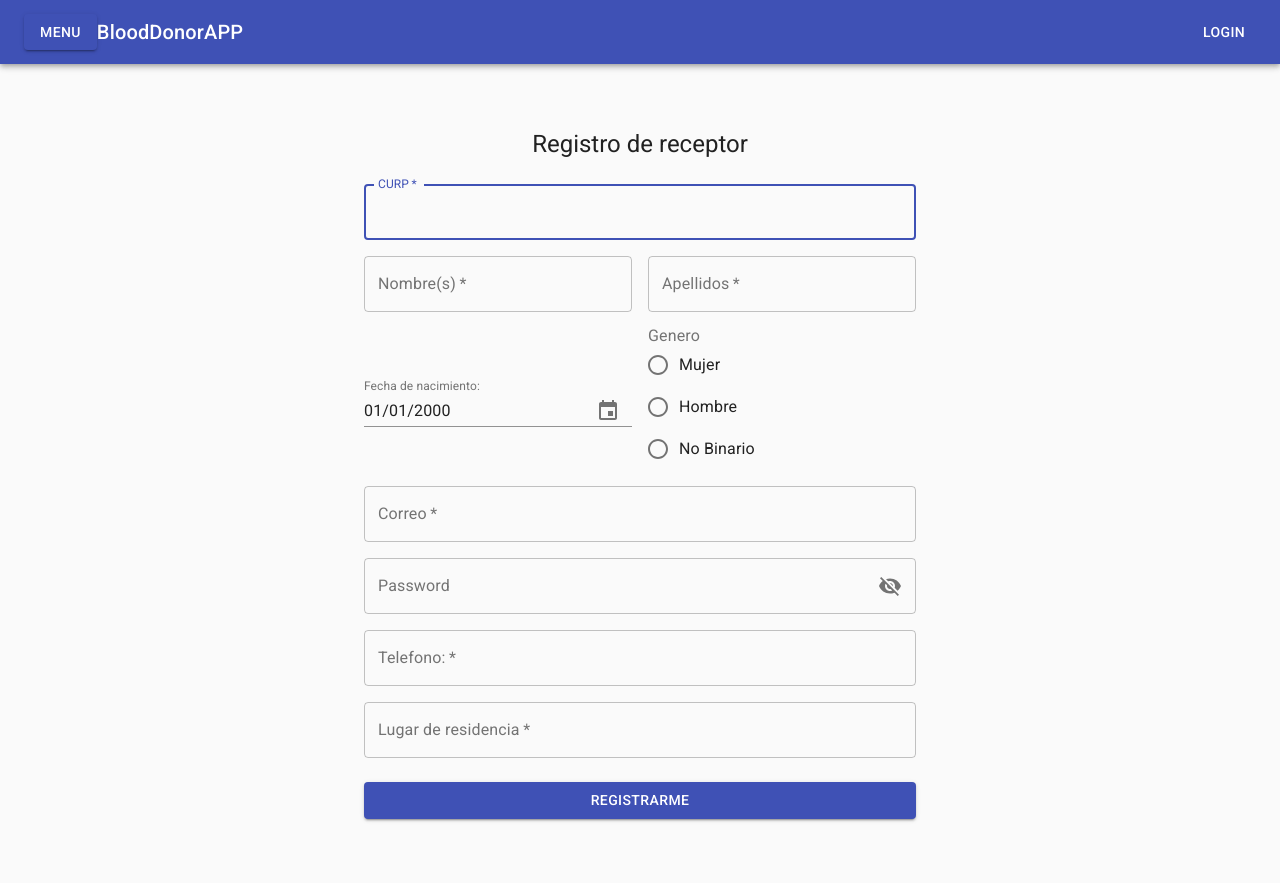
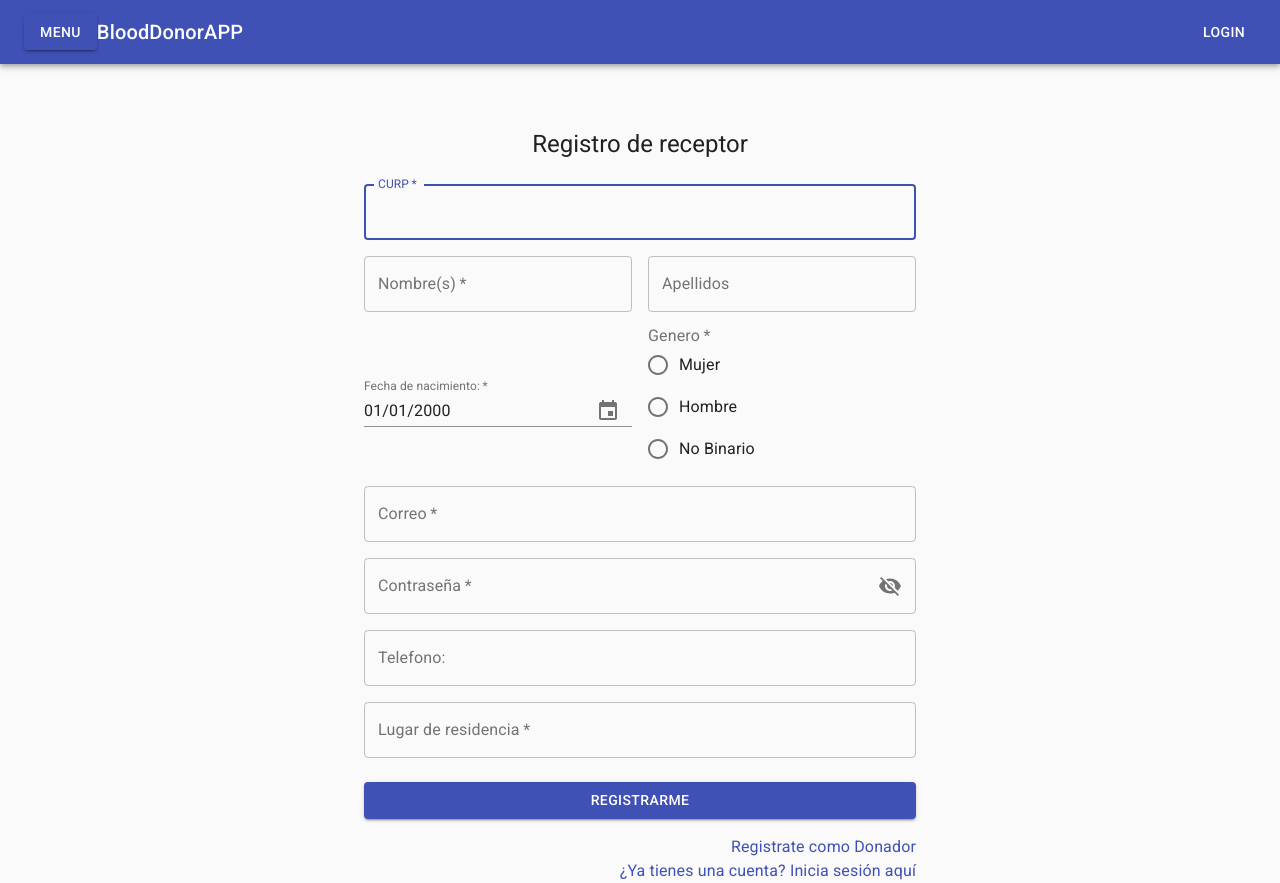
Before and after one commit to jcarlosaglez/BloodDonors-React, a React (Create React App) app: page /SignIn in a window 1280 px wide. Before the commit the page ends 835 px from the top, so only its background shows below. Built offline with nearby package versions, Linux system fonts and the light colour scheme.

Commit message:
Aregando retroalimentación

```diff
--- a/src/components/Signin.js
+++ b/src/components/Signin.js
@@ -23,6 +23,7 @@ import InputAdornment from '@material-ui/core/InputAdornment';
 import IconButton from '@material-ui/core/IconButton';
 import Visibility from '@material-ui/icons/Visibility';
 import VisibilityOff from '@material-ui/icons/VisibilityOff';
+import Link from '@material-ui/core/Link';
 
 import "../css/Form.css";
 // import InputOfText from "./InputOfText";
@@ -43,6 +44,8 @@ function Signin() {
     })
     const [birthday, setBirthday] = React.useState(new Date());
     const[showPassword, setShowPassword] = React.useState(false);
+    const [errors, setErrors] = React.useState({
+    });
     const handleInputChange = (event) => {
         setDatos({
             ...datos,
@@ -139,6 +142,8 @@ function Signin() {
                                     id="curp"
                                     label="CURP"
                                     autoFocus
+                                    error={!!errors.curp}
+                                    helperText={errors.curp}
                                     onChange={handleInputChange}
                                 />
                             </Grid>
@@ -161,7 +166,6 @@ function Signin() {
                                     autoComplete="last_name"
                                     name="last_name"
                                     variant="outlined"
-                                    required
                                     fullWidth
                                     id="last_name"
                                     label="Apellidos"
@@ -172,6 +176,7 @@ function Signin() {
                             <Grid className={classes.verticalAlign} item md={6} xs={12}>
                                 <MuiPickersUtilsProvider utils={DateFnsUtils}>
                                     <KeyboardDatePicker
+                                        required
                                         fullWidth
                                         variant="inline"
                                         name="birthday"
@@ -186,12 +191,30 @@ function Signin() {
                             </Grid>
 
                             <Grid item md={6} xs={12}>
-                                <FormControl component="fieldset">
+                                <FormControl
+                                    required
+                                    component="fieldset"
+                                >
                                     <FormLabel component="legend">Genero</FormLabel>
-                                    <RadioGroup name="gender" onChange={handleInputChange}>
-                                        <FormControlLabel value="female" control={<Radio />} label="Mujer" />
-                                        <FormControlLabel value="male" control={<Radio />} label="Hombre" />
-                                        <FormControlLabel value="non-binary" control={<Radio />} label="No Binario" />
+                                    <RadioGroup
+                                        name="gender"
+                                        onChange={handleInputChange}
+                                    >
+                                        <FormControlLabel
+                                            value="female"
+                                            control={<Radio />}
+                                            label="Mujer" /
+                                        >
+                                        <FormControlLabel
+                                            value="male"
+                                            control={<Radio />}
+                                            label="Hombre" /
+                                        >
+                                        <FormControlLabel
+                                            value="non-binary"
+                                            control={<Radio />}
+                                            label="No Binario" /
+                                        >
                                     </RadioGroup>
                                 </FormControl>
                             </Grid>
@@ -210,8 +233,8 @@ function Signin() {
                             </Grid>
 
                             <Grid item xs={12}>
-                                <FormControl fullWidth variant="outlined">
-                                    <InputLabel htmlFor="password">Password</InputLabel>
+                                <FormControl required fullWidth variant="outlined">
+                                    <InputLabel htmlFor="password">Contraseña</InputLabel>
                                     <OutlinedInput
                                         autoComplete="password"
                                         id="password"
@@ -231,7 +254,7 @@ function Signin() {
                                             </IconButton>
                                         </InputAdornment>
                                         }
-                                        labelWidth={72}
+                                        labelWidth={83}
                                     />
                                 </FormControl>
                             </Grid>
@@ -241,7 +264,6 @@ function Signin() {
                                     autoComplete="phone_number"
                                     name="phone_number"
                                     variant="outlined"
-                                    required
                                     fullWidth
                                     id="phone_number"
                                     label="Telefono:"
@@ -271,6 +293,18 @@ function Signin() {
                         >
                             Registrarme
                         </Button>
+                        <Grid container alignItems="flex-end" direction="column">
+                            <Grid item>
+                                <Link href="#" variant="body1">
+                                    Registrate como Donador
+                                </Link>
+                            </Grid>
+                            <Grid item>
+                                <Link href="#" variant="body1">
+                                    ¿Ya tienes una cuenta? Inicia sesión aquí
+                                </Link>
+                            </Grid>
+                        </Grid>
                     </form>
                 </div>
             </Container>
```
